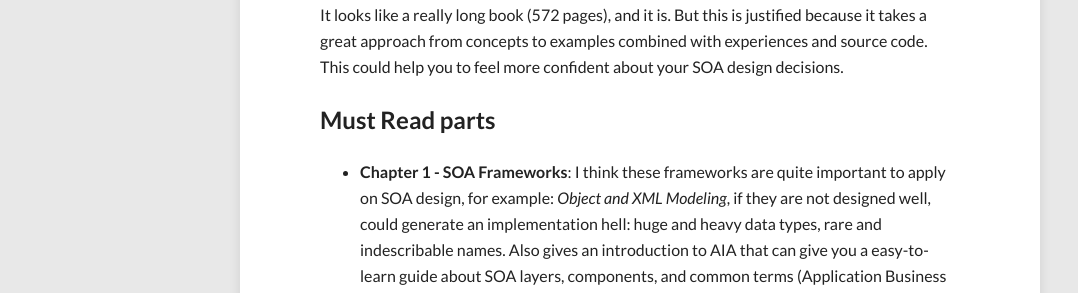
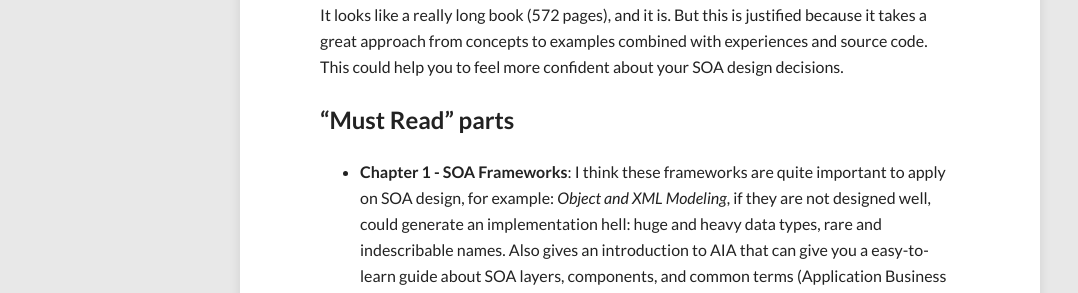
Before and after one commit to catoaune/blog, a Jekyll site: the page built from _posts/2014-11-28-review-soa-patterns-oracle-platform.md, in a window 1280 px wide and 900 px high, scrolled down 458 px. Shown: the part 155-448 px from the top of the window, without its empty margins (0-1078 px from the left). Built offline with Jekyll 4.4.1, drawn with Linux system fonts in a browser that asks for light colours; nearby versions of some CDN libraries; Markdown is read by kramdown in place of the engine named in the settings; comment, search, counter and statistics services are not loaded.

Commit message:
fix quotes

```diff
--- a/_posts/2014-11-28-review-soa-patterns-oracle-platform.md
+++ b/_posts/2014-11-28-review-soa-patterns-oracle-platform.md
@@ -17,7 +17,7 @@ Once I started to read the chapters, I found it quite interesting because of the
 
 It looks like a really long book (572 pages), and it is. But this is justified because it takes a great approach from concepts to examples combined with experiences and source code. This could help you to feel more confident about your SOA design decisions.
 
-## Must Read parts
+## "Must Read" parts
 
 
 * **Chapter 1 - SOA Frameworks**: I think these frameworks are quite important to apply on SOA design, for example: *Object and XML Modeling*, if they are not designed well, could generate an implementation hell: huge and heavy data types, rare and indescribable names. Also gives an introduction to AIA that can give you a easy-to-learn guide about SOA layers, components, and common terms (Application Business Connector Services, Enterprise Business Flows and Services, and so on).
```
